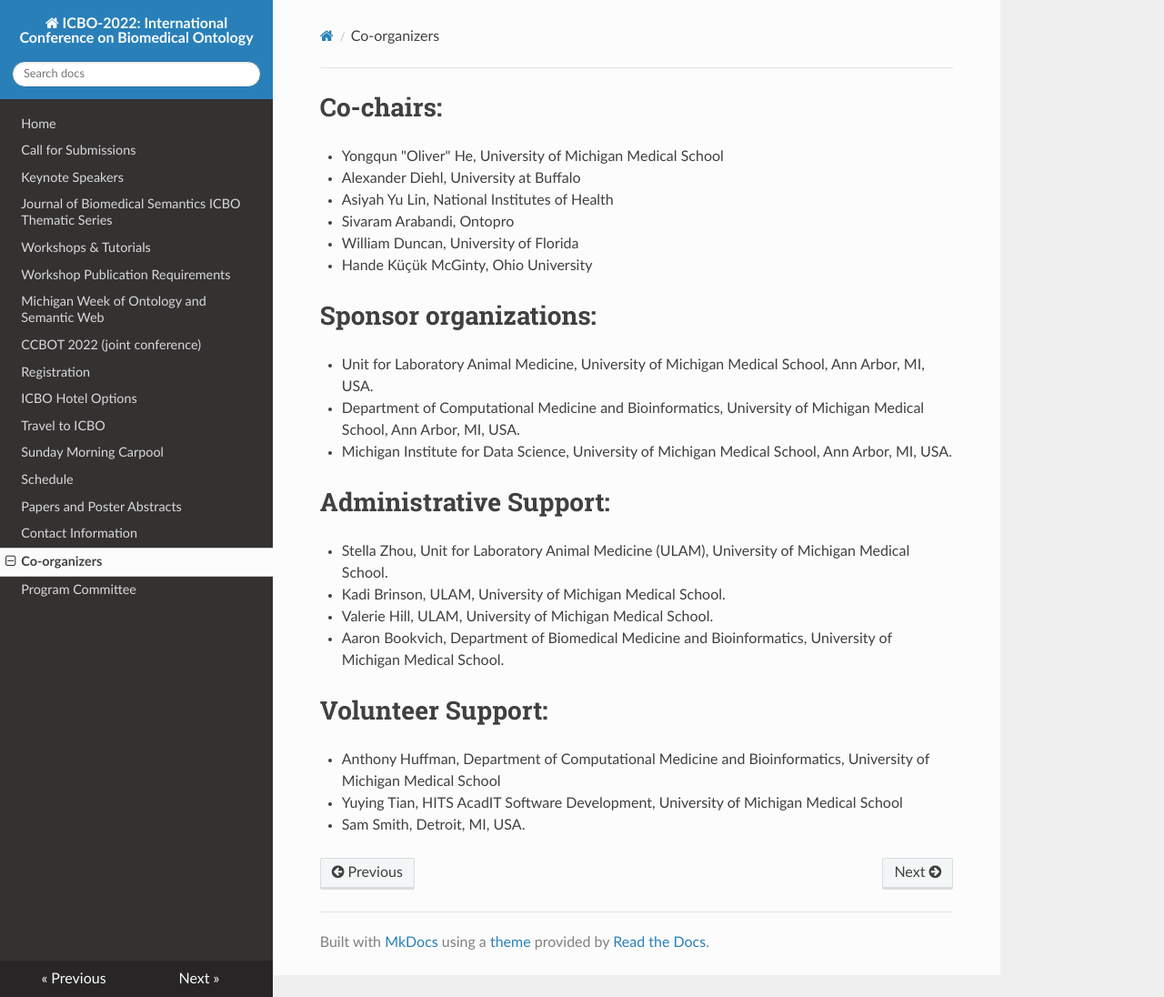
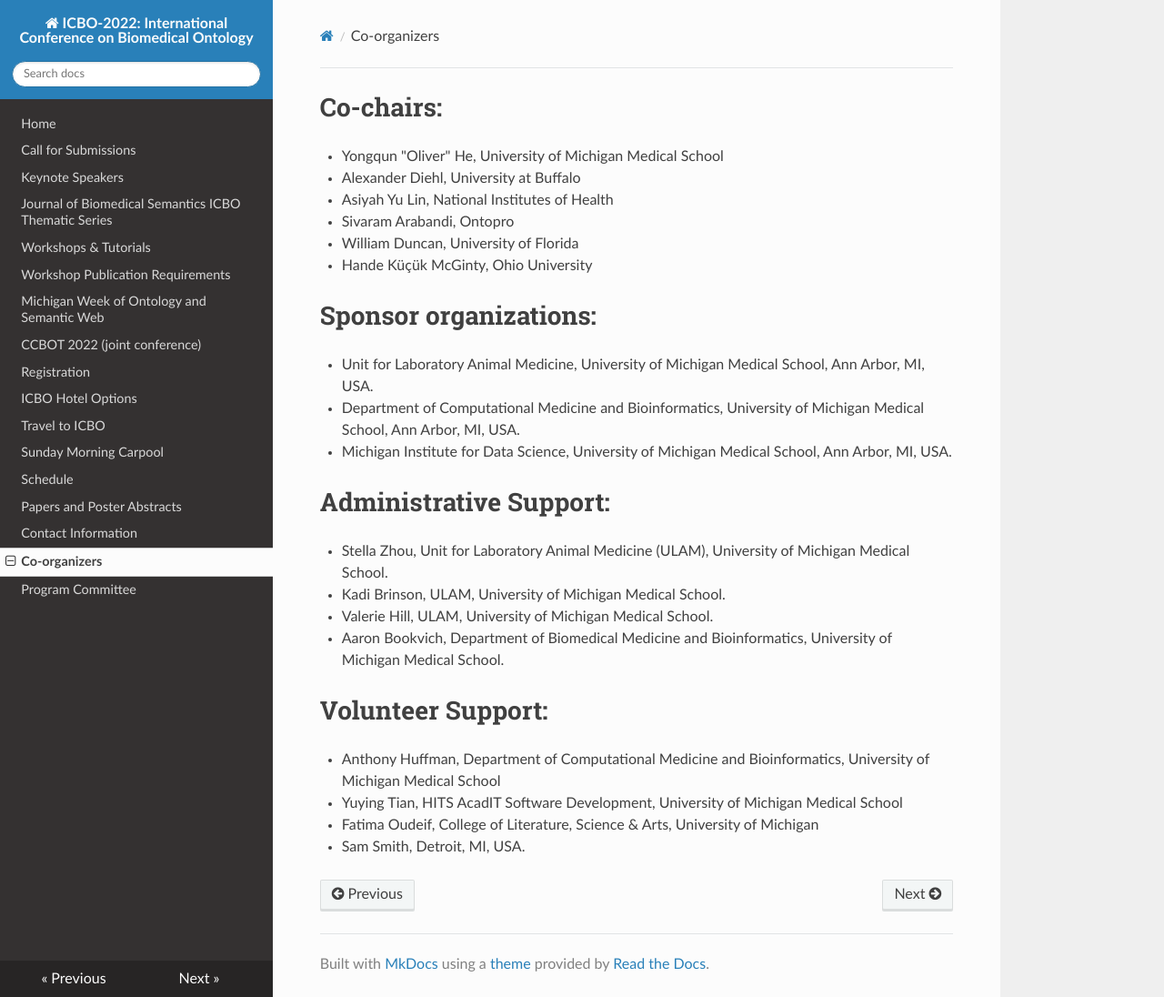
Before and after one commit to johnbeve/BFO-Organization, an MkDocs documentation site: the page built from docs/co-organizers.md, in a window 1280 px wide and 1096 px high. Shown: the whole window at 91% size. Built offline with MkDocs 1.6.1, drawn with Linux system fonts in a browser that asks for light colours; nearby versions of some CDN libraries.

Commit message:
Update co-organizers.md

```diff
--- a/docs/co-organizers.md
+++ b/docs/co-organizers.md
@@ -20,4 +20,5 @@
 # Volunteer Support:
 - Anthony Huffman, Department of Computational Medicine and Bioinformatics, University of Michigan Medical School
 - Yuying Tian, HITS AcadIT Software Development, University of Michigan Medical School
+- Fatima Oudeif, College of Literature, Science & Arts, University of Michigan
 - Sam Smith, Detroit, MI, USA.
```
